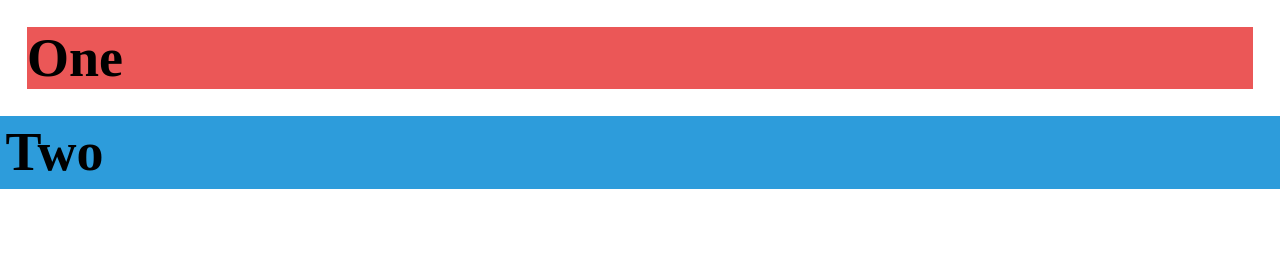
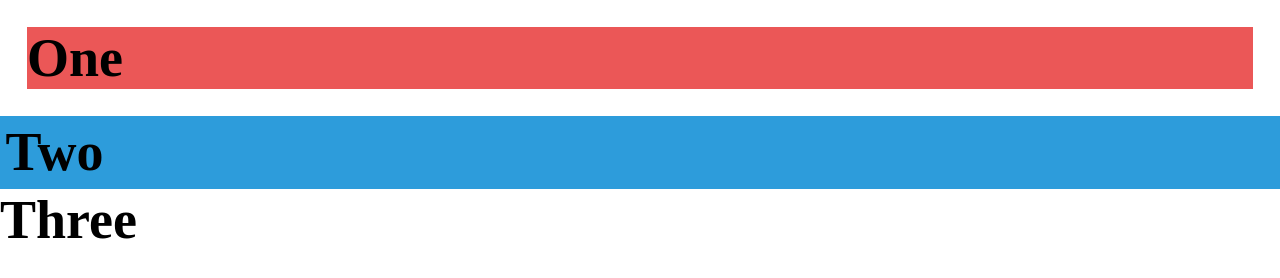
Before and after one commit to JohnLRanola/RichWebLabs, a plain HTML site: page hello/index.html in a window 1280 px wide. Drawn offline with Linux system fonts and the light colour scheme.

Commit message:
Added a new heading for box three

```diff
--- a/hello/index.html
+++ b/hello/index.html
@@ -11,5 +11,6 @@
 <body>
     <h1 class="box-one">One</h1>
     <h1 class="box-two">Two</h1>
+    <h1 class="box-three">Three</h1>
 </body>
 </html>
```
